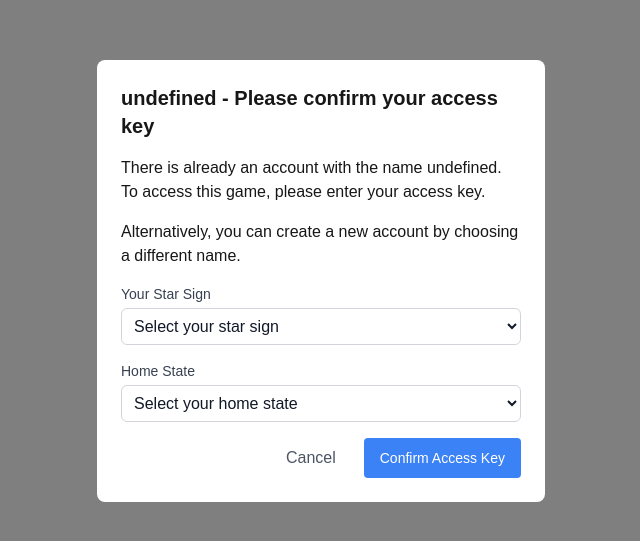
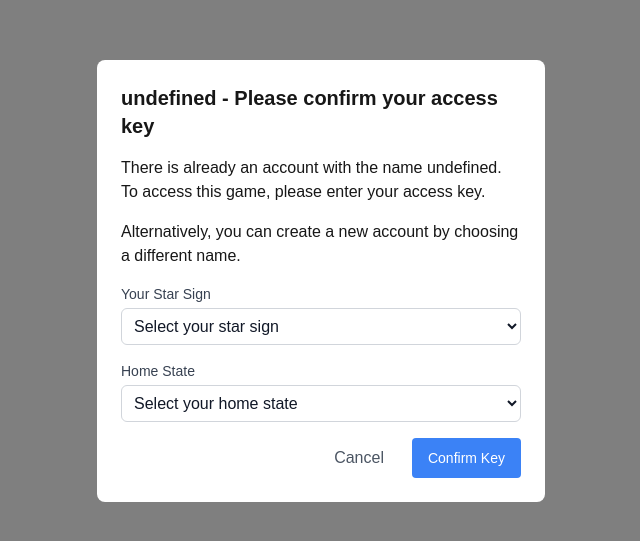
Before and after one commit to potluck/wavelink, a Next.js app: page /components/ConfirmPasskeyModal in a window 1280 px wide. Shown: the part 119-660 px from the top of the page, without its empty margins (319-959 px from the left). Built offline with nearby package versions, Linux system fonts and the light colour scheme.

Commit message:
confirm passkey more consistently

```diff
--- a/pages/[...players].tsx
+++ b/pages/[...players].tsx
@@ -269,7 +269,7 @@ export default function Page() {
                 // TODO: Ask user to switch account & confirm passkey.
                 //  Notify that we're switching from saved user
                 console.log("local User ID didn't match game User ID w/ passkey: ", localUser.userId, gameUserId1);
-                saveUserToLocalStorage(gameUserId1, player1l);
+                setShowConfirmPasskeyModal(true);
               }
             }
 
--- a/pages/components/ConfirmPasskeyModal.tsx
+++ b/pages/components/ConfirmPasskeyModal.tsx
@@ -49,7 +49,7 @@ export default function ConfirmPasskeyModal({ onConfirm, userId, userName, other
       <PasskeySelector
         title={`${userName} - Please confirm your access key`}
         description={`There is already an account with the name ${userName}. To access this game, please enter your access key.`}
-        submitButtonText="Confirm Access Key"
+        submitButtonText="Confirm Key"
         cancelButtonText="Cancel"
         showExplainer={false}
         otherUserName={otherUserName}
```
